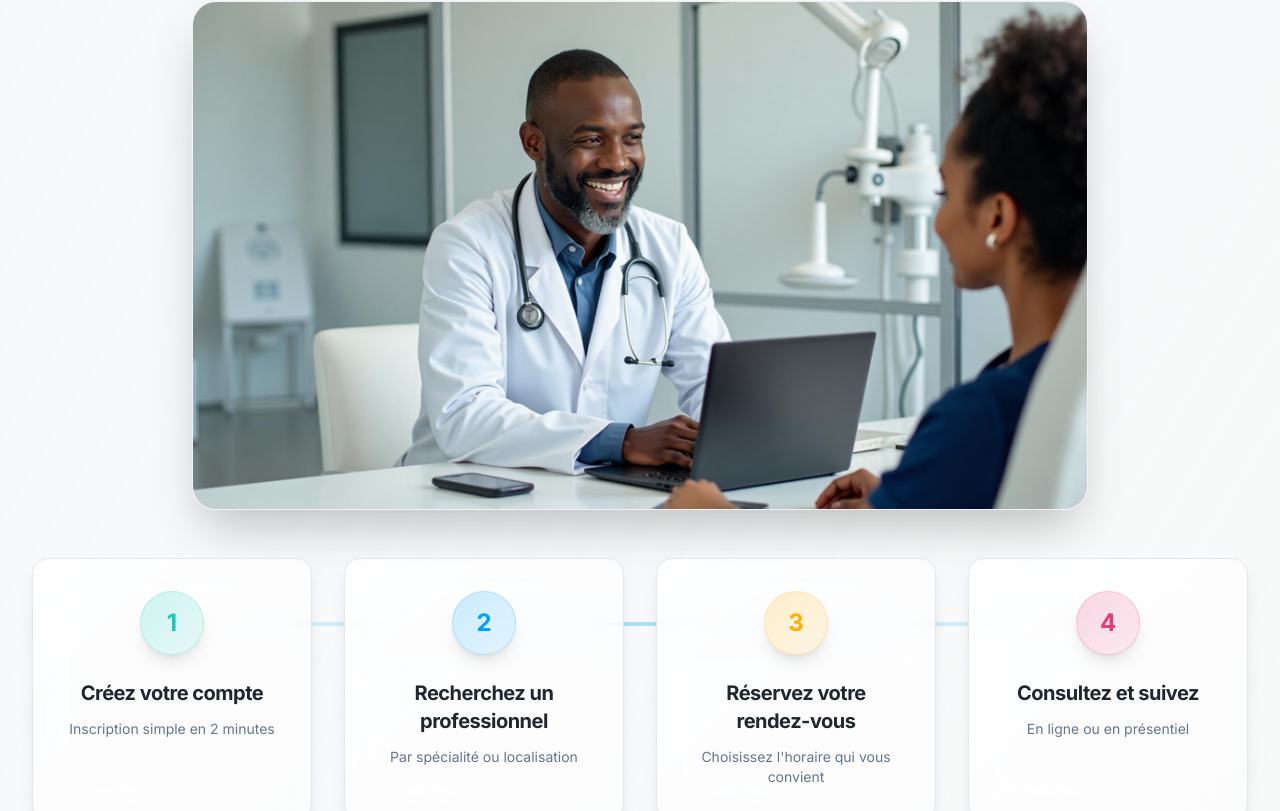
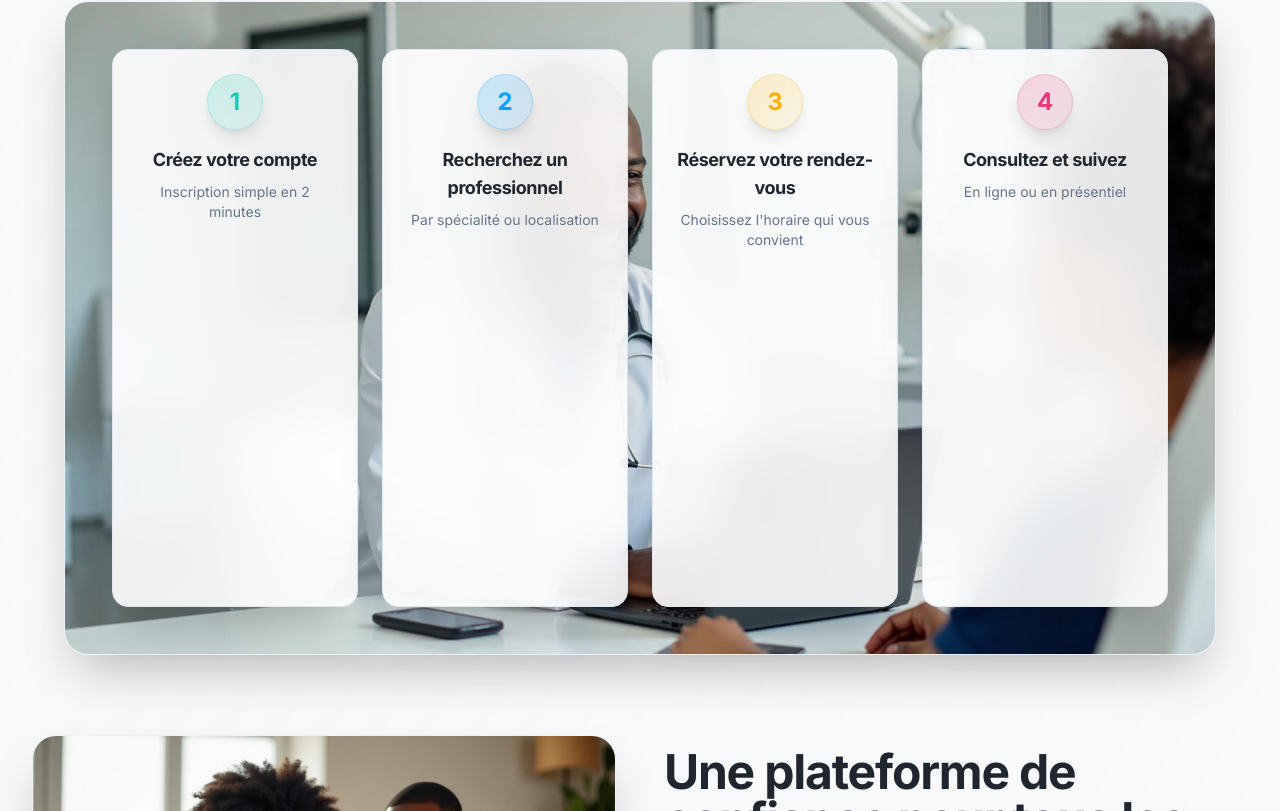
Before and after one commit to okatech-org/sante, a React (Vite) app: page / in a window 1280 px wide. Shown: the part 1929-2740 px from the top of the page. Built offline with nearby package versions, Linux system fonts and the light colour scheme; the HTML template or start-up script is replaced by a standard one.

Commit message:
Move service blocks under image

```diff
--- a/src/pages/Landing.tsx
+++ b/src/pages/Landing.tsx
@@ -504,8 +504,9 @@ export default function Landing() {
               </p>
             </div>
 
-            {/* Image illustrative */}
-            <div className="mb-12 max-w-4xl mx-auto">
+            {/* Image illustrative avec overlay des étapes */}
+            <div className="relative mb-12 max-w-6xl mx-auto">
+              {/* Image de fond */}
               <div className="rounded-3xl overflow-hidden shadow-2xl border border-border/40">
                 <img
                   src={doctorImage}
@@ -513,21 +514,54 @@ export default function Landing() {
                   className="w-full h-auto object-cover"
                 />
               </div>
+
+              {/* Overlay des 4 étapes - visible uniquement sur tablette et desktop */}
+              <div className="hidden md:block absolute inset-0 p-6 lg:p-12">
+                <div className="grid grid-cols-2 lg:grid-cols-4 gap-4 lg:gap-6 h-full items-center">
+                  {steps.map((step, index) => (
+                    <div key={index} className="relative animate-fade-in h-full" style={{ animationDelay: `${index * 0.15}s` }}>
+                      <div className={`rounded-2xl p-4 lg:p-6 shadow-2xl transition-all duration-500 text-center backdrop-blur-xl bg-card/90 border border-border h-full flex flex-col ${
+                        index === 0 ? 'hover:border-primary/50' :
+                        index === 1 ? 'hover:border-secondary/50' :
+                        index === 2 ? 'hover:border-warning/50' :
+                        'hover:border-accent/50'
+                      } hover-scale group`}>
+                        <div className={`w-12 h-12 lg:w-14 lg:h-14 rounded-full flex items-center justify-center text-xl lg:text-2xl font-bold mx-auto mb-3 lg:mb-4 shadow-lg group-hover:scale-110 transition-transform flex-shrink-0 ${
+                          index === 0 ? 'bg-gradient-to-br from-primary/20 to-primary/10 text-primary border border-primary/20' :
+                          index === 1 ? 'bg-gradient-to-br from-secondary/20 to-secondary/10 text-secondary border border-secondary/20' :
+                          index === 2 ? 'bg-gradient-to-br from-warning/20 to-warning/10 text-warning border border-warning/20' :
+                          'bg-gradient-to-br from-accent/20 to-accent/10 text-accent border border-accent/20'
+                        }`}>
+                          {step.number}
+                        </div>
+                        <h3 className={`text-base lg:text-lg font-bold mb-2 text-foreground transition-colors leading-tight ${
+                          index === 0 ? 'group-hover:text-primary' :
+                          index === 1 ? 'group-hover:text-secondary' :
+                          index === 2 ? 'group-hover:text-warning' :
+                          'group-hover:text-accent'
+                        }`}>{step.title}</h3>
+                        <p className="text-xs lg:text-sm text-muted-foreground leading-snug">{step.description}</p>
+                      </div>
+                    </div>
+                  ))}
+                </div>
+              </div>
             </div>
 
-            <div className="grid grid-cols-2 md:grid-cols-4 gap-4 md:gap-8 relative">
+            {/* Version mobile - étapes en dessous de l'image */}
+            <div className="md:hidden grid grid-cols-2 gap-4 relative">
               {/* Connection Line animée */}
-              <div className="hidden md:block absolute top-16 left-0 right-0 h-1 bg-gradient-to-r from-transparent via-secondary/30 to-transparent" />
+              <div className="hidden absolute top-16 left-0 right-0 h-1 bg-gradient-to-r from-transparent via-secondary/30 to-transparent" />
 
               {steps.map((step, index) => (
                 <div key={index} className="relative animate-fade-in h-full" style={{ animationDelay: `${index * 0.15}s` }}>
-                  <div className={`rounded-2xl p-4 md:p-6 lg:p-8 shadow-lg hover:shadow-2xl transition-all duration-500 text-center backdrop-blur-xl bg-gradient-to-br from-card/80 to-card/60 border border-border h-full flex flex-col ${
+                  <div className={`rounded-2xl p-4 shadow-lg hover:shadow-2xl transition-all duration-500 text-center backdrop-blur-xl bg-gradient-to-br from-card/80 to-card/60 border border-border h-full flex flex-col ${
                     index === 0 ? 'hover:border-primary/30' :
                     index === 1 ? 'hover:border-secondary/30' :
                     index === 2 ? 'hover:border-warning/30' :
                     'hover:border-accent/30'
                   } hover-scale group`}>
-                    <div className={`w-12 h-12 md:w-14 md:h-14 lg:w-16 lg:h-16 rounded-full flex items-center justify-center text-xl md:text-2xl font-bold mx-auto mb-3 md:mb-4 lg:mb-6 shadow-lg group-hover:scale-110 transition-transform flex-shrink-0 ${
+                    <div className={`w-12 h-12 rounded-full flex items-center justify-center text-xl font-bold mx-auto mb-3 shadow-lg group-hover:scale-110 transition-transform flex-shrink-0 ${
                       index === 0 ? 'bg-gradient-to-br from-primary/20 to-primary/10 text-primary border border-primary/20' :
                       index === 1 ? 'bg-gradient-to-br from-secondary/20 to-secondary/10 text-secondary border border-secondary/20' :
                       index === 2 ? 'bg-gradient-to-br from-warning/20 to-warning/10 text-warning border border-warning/20' :
@@ -535,13 +569,13 @@ export default function Landing() {
                     }`}>
                       {step.number}
                     </div>
-                    <h3 className={`text-base md:text-lg lg:text-xl font-bold mb-2 md:mb-3 text-foreground transition-colors leading-tight ${
+                    <h3 className={`text-base font-bold mb-2 text-foreground transition-colors leading-tight ${
                       index === 0 ? 'group-hover:text-primary' :
                       index === 1 ? 'group-hover:text-secondary' :
                       index === 2 ? 'group-hover:text-warning' :
                       'group-hover:text-accent'
                     }`}>{step.title}</h3>
-                    <p className="text-xs md:text-sm text-muted-foreground leading-snug">{step.description}</p>
+                    <p className="text-xs text-muted-foreground leading-snug">{step.description}</p>
                   </div>
                 </div>
               ))}
```
